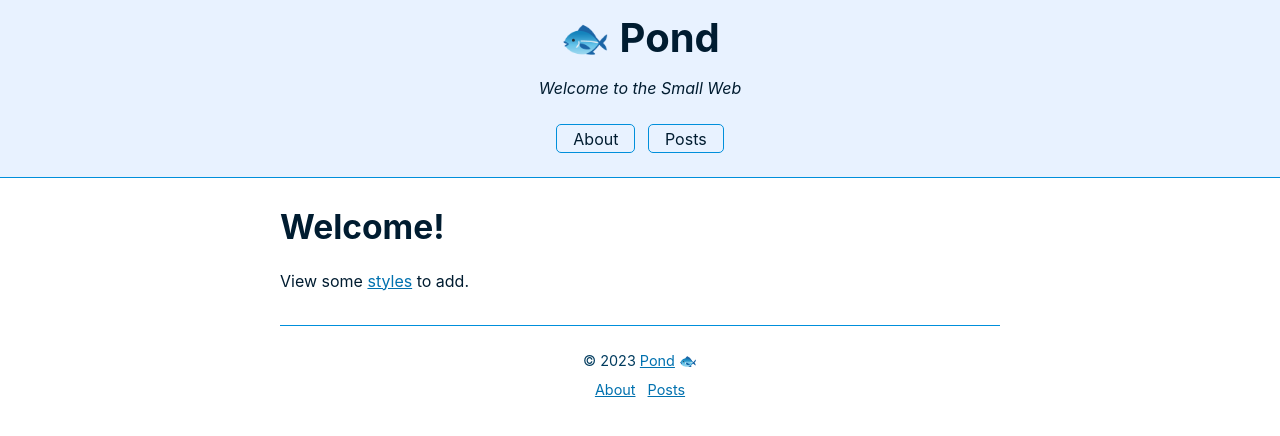
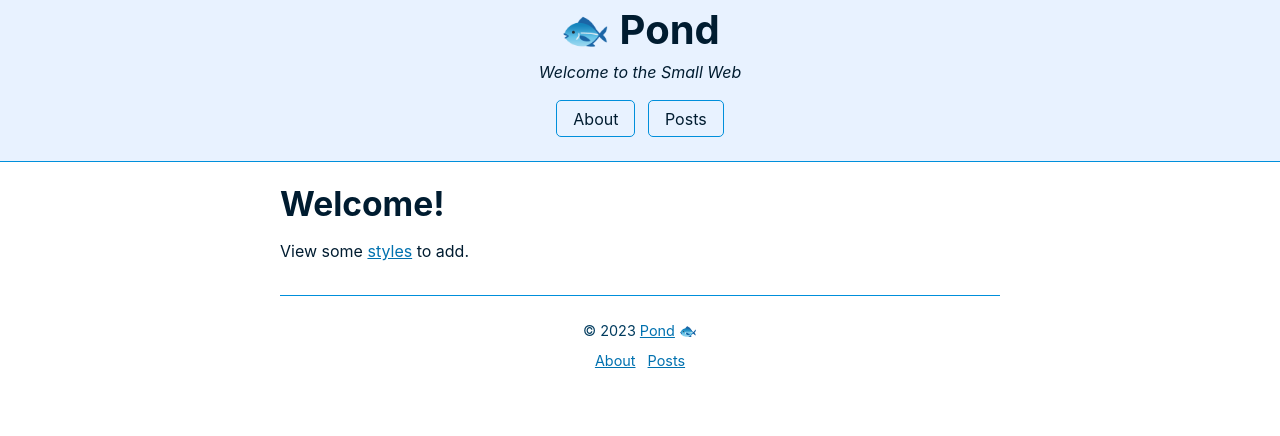
Before and after one commit to megdna/pond, a Jekyll site: the page built from index.md, in a window 1280 px wide. Shown: the top 436 px of the page. Built offline with Jekyll 4.4.1, drawn with Linux system fonts in a browser that asks for light colours.

Commit message:
Update style.css

```diff
--- a/assets/css/style.css
+++ b/assets/css/style.css
@@ -77,7 +77,8 @@ body > header p {
   max-width: 40rem;
 }
 header > nav {
-  padding: 1rem 0 0;
+  line-height: 2;
+  padding: 0.5rem 0 0;
 }
 header > nav a,
 header > nav a:visited {
@@ -128,6 +129,7 @@ h1, h2, h3, h4, h5, h6, p {
   overflow-wrap: break-word;
 }
 h1, h2, h3 {
+  line-height: 1.1;
   margin: 1.5rem 0 1rem;
 }
 h4, h5, h6, p {
@@ -190,6 +192,7 @@ code, mark {
 code, kbd, pre, samp {
   color: var(--meta);
   font-family: var(--mono-font);
+  line-height: normal;
 }
 kbd {
   border: 1px solid var(--meta);
```
